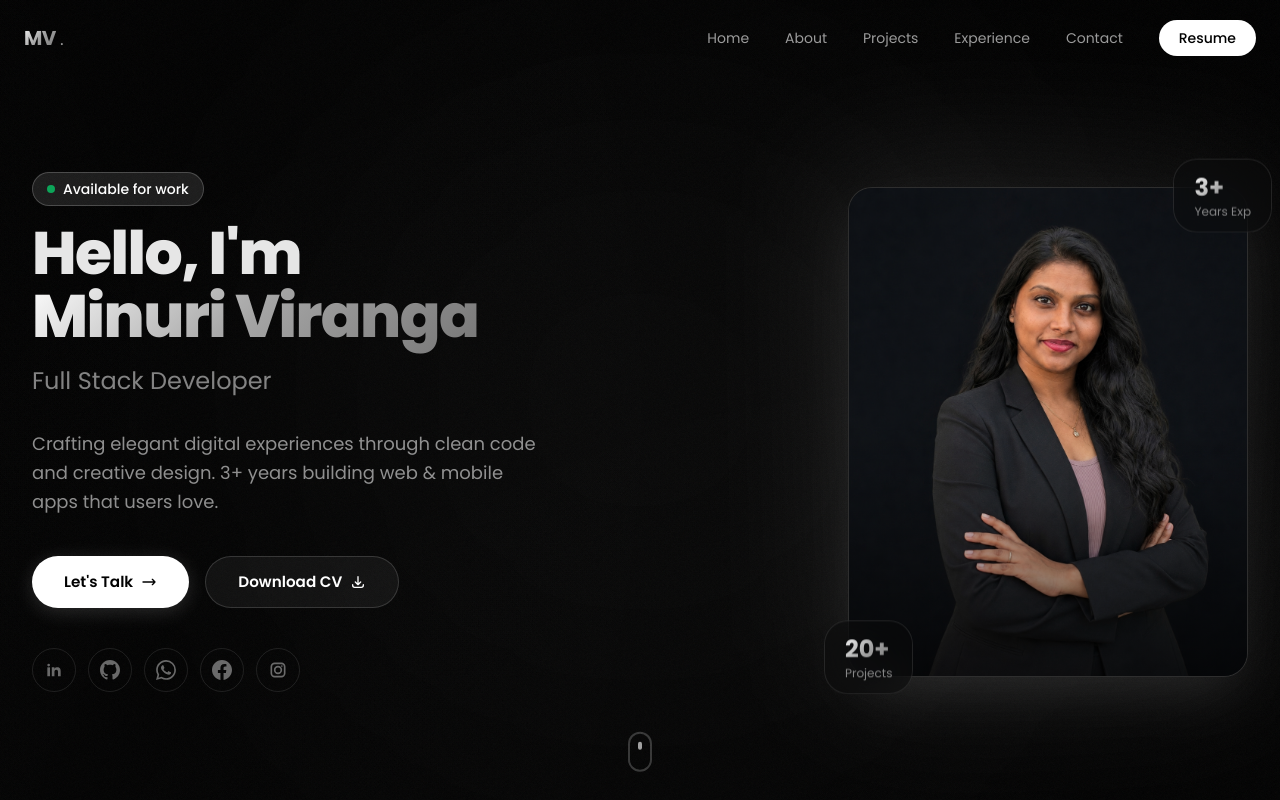
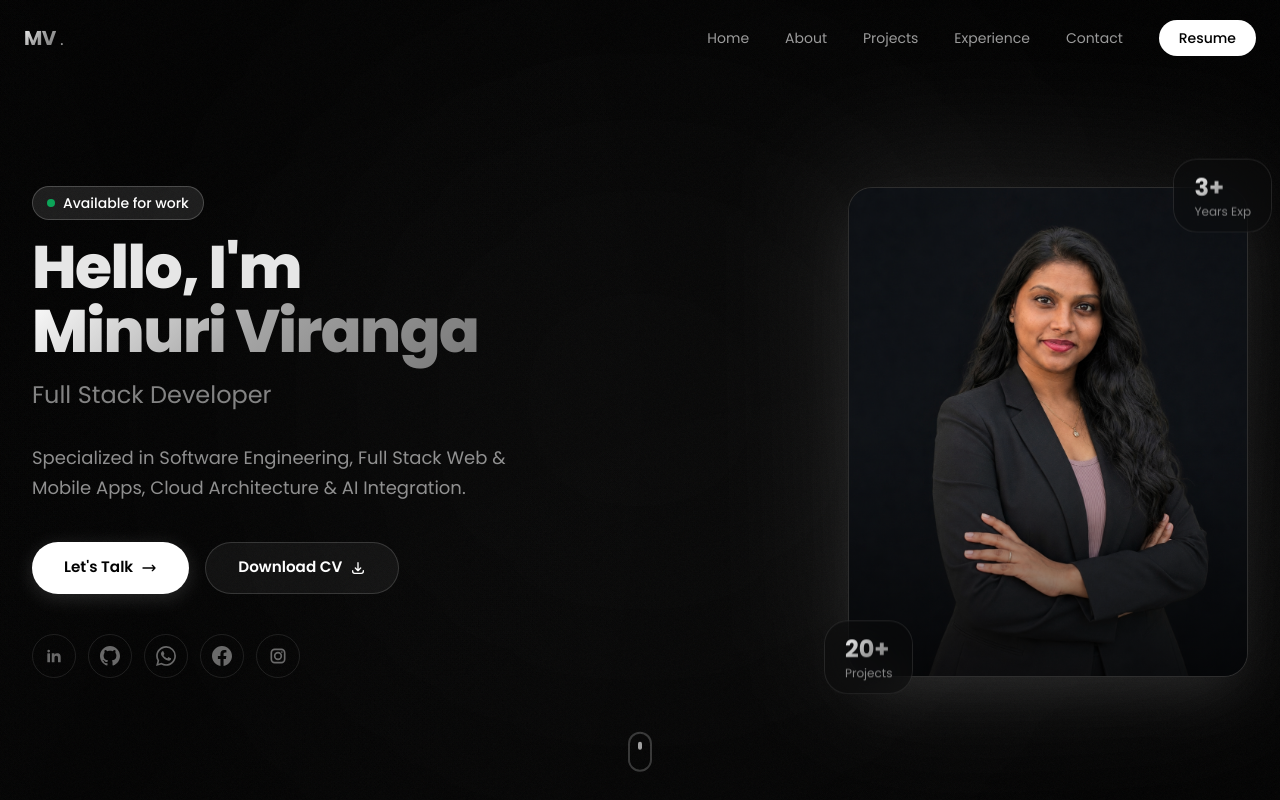
Before and after one commit to minu2003/my-portfolio, a Next.js app: page / in a window 1280 px wide. Shown: the top 800 px of the page. Built offline with nearby package versions, Linux system fonts and the light colour scheme.

Commit message:
new updates

```diff
--- a/app/components/landingpage.js
+++ b/app/components/landingpage.js
@@ -203,8 +203,7 @@ export default function LandingPage() {
             variants={itemVariants}
             className="text-base sm:text-lg text-white/55 max-w-lg mx-auto lg:mx-0 text-center lg:text-left leading-relaxed mb-8 sm:mb-10"
           >
-            Crafting elegant digital experiences through clean code and creative design.
-            3+ years building web &amp; mobile apps that users love.
+            Specialized in Software Engineering, Full Stack Web &amp; Mobile Apps, Cloud Architecture &amp; AI Integration.
           </motion.p>
 
           {/* CTA Buttons */}
```
